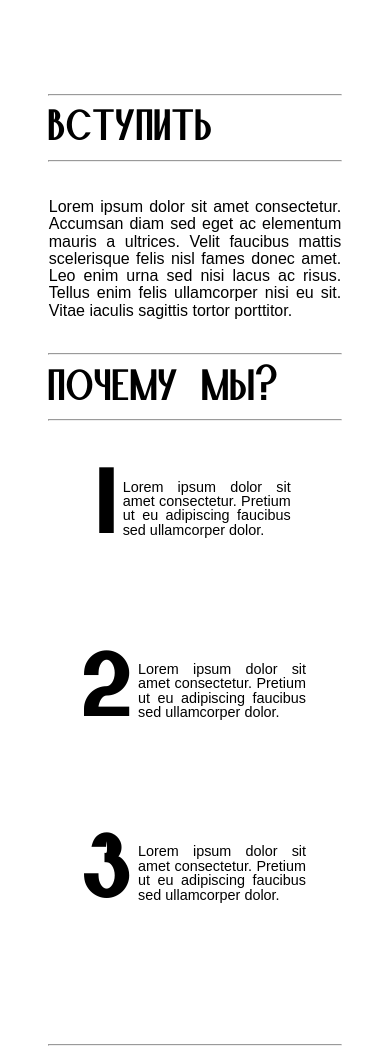
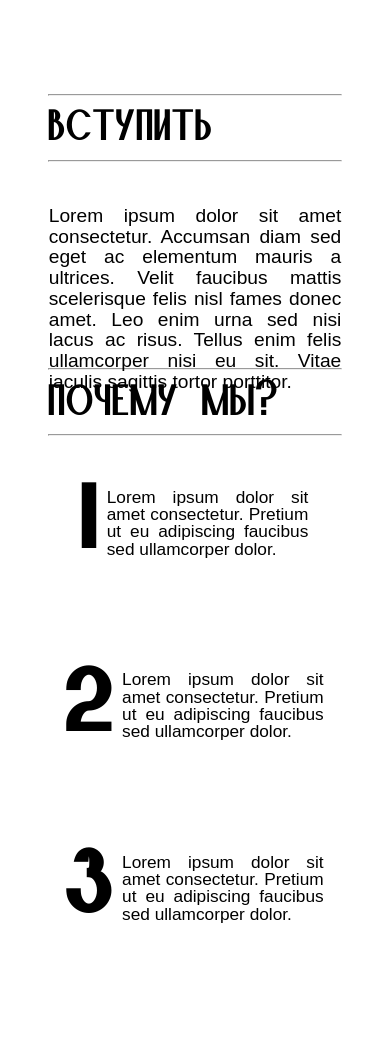
Before and after one commit to LxrdTendx/HerefordSite, a Django app: page /join/ in a window 390 px wide; the page is wider, and only the part inside the window is pictured. Shown: the part 170-1224 px from the top of that part. Run offline with Django 4.2, Linux system fonts and the light colour scheme; some libraries are stand-ins or nearby versions; some web fonts are replaced.

Commit message:
~fixed join

```diff
--- a/hereford/herefordsite/templates/join.html
+++ b/hereford/herefordsite/templates/join.html
@@ -246,6 +246,12 @@
 
         .second-column{
             font-size: 18px;
+        }
+        .trust{
+            zoom: 120%;
+        }
+        .short-n{
+            zoom: 120%;
         }
     }
 
```
